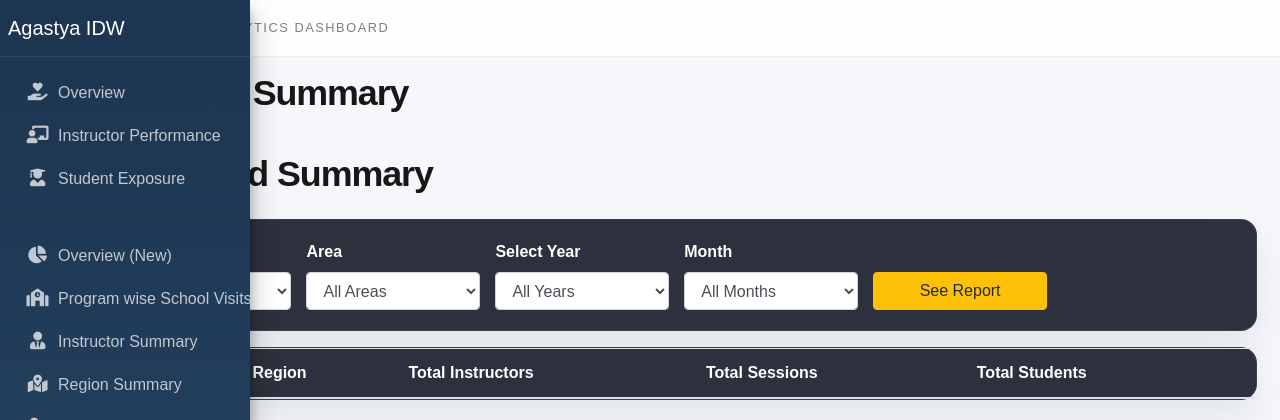
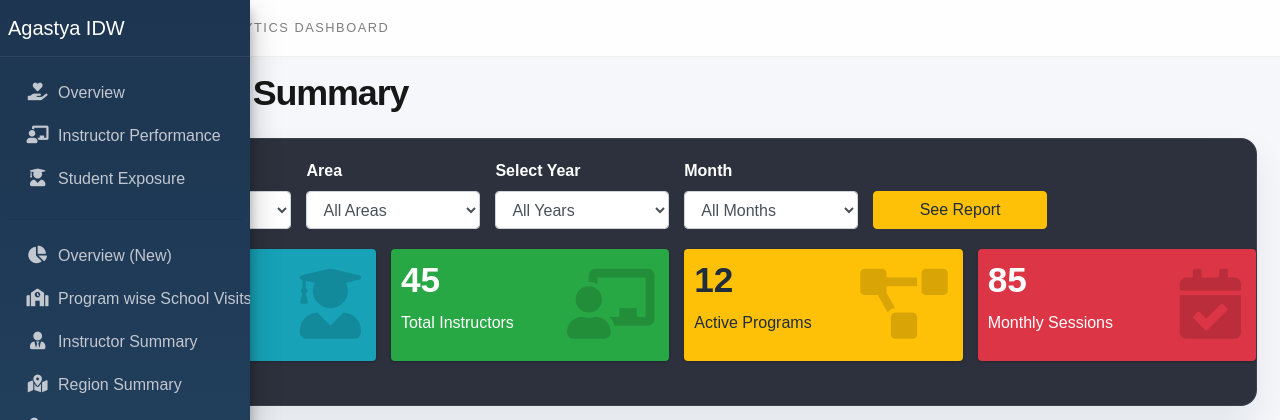
Before and after one commit to Shashwath-K/idw_preview, a FastAPI app: page /arealead-summary in a window 1280 px wide. Shown: the top 420 px of the page. Run offline with FastAPI, Linux system fonts and the light colour scheme; data that the repository does not hold is empty; some libraries are stand-ins or nearby versions.

Commit message:
Template fixed: Fixed template header

```diff
--- a/frontend/templates/arealead_summary.html
+++ b/frontend/templates/arealead_summary.html
@@ -1,15 +1,6 @@
 {% extends "base.html" %}
 
 {% block content %}
-<div class="content-header">
-    <div class="container-fluid">
-        <div class="row mb-2">
-            <div class="col-sm-6">
-                <h1 class="m-0">Area Lead Summary</h1>
-            </div>
-        </div>
-    </div>
-</div>
 
 <section class="content">
     <div class="container-fluid">
@@ -54,6 +45,9 @@
                     </div>
                 </div>
             </div>
+
+            <!-- KPI Cards -->
+            {% include "partials/kpi_cards.html" %}
         </div>
 
         <!-- Table -->
```
Also changed, not shown: frontend/templates/attendance.html (+3 -9 lines), frontend/templates/exposure.html (+0 -9 lines).
